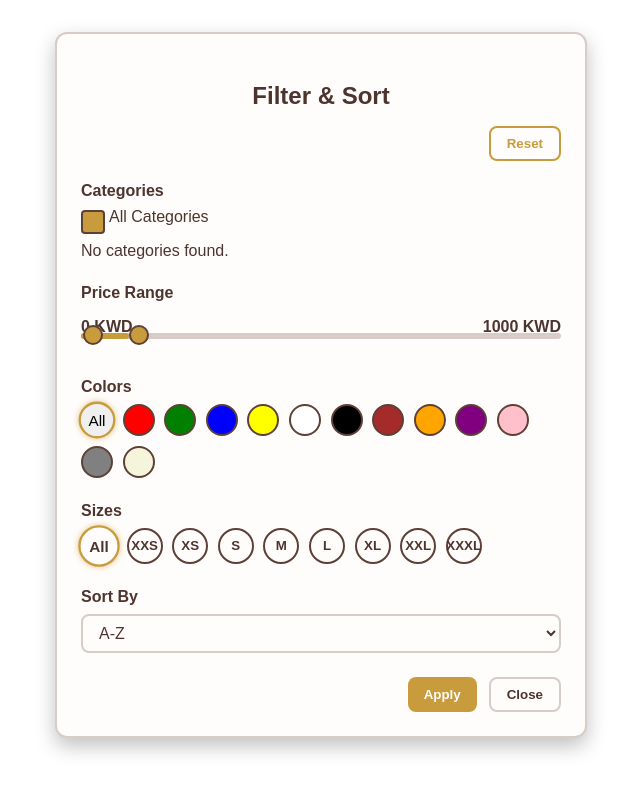
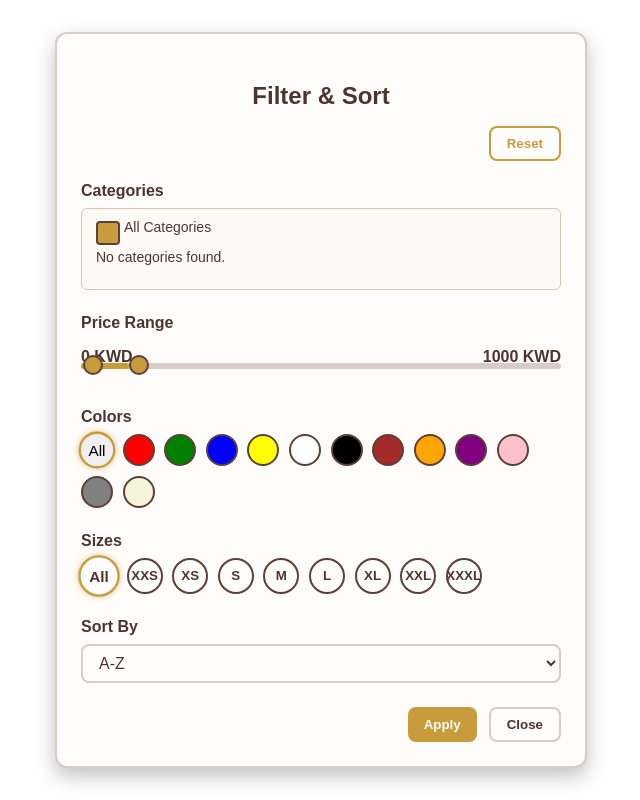
Before and after one commit to BLOUDANJEWELLERY/webns, a Next.js app in the folder nextjs/: page /components/filtersortmodal in a window 1280 px wide. Shown: the whole page, without its empty margins (319-959 px from the left). Built offline with nearby package versions, Linux system fonts and the light colour scheme.

Commit message:
Update filtersortmodal.tsx

```diff
--- a/nextjs/src/pages/components/filtersortmodal.tsx
+++ b/nextjs/src/pages/components/filtersortmodal.tsx
@@ -125,7 +125,7 @@ export default function FilterSortModal({
   const CategoryNodeItem = ({ node }: { node: CategoryNode }) => {
     const isExpanded = expandedCategories.has(node._id)
     return (
-      <div className={styles.categoryNode}>
+      <div>
         <div className={styles.categoryRow}>
           {node.children.length > 0 && (
             <button type="button" className={styles.toggleBtn} onClick={() => toggleCategoryExpand(node._id)}>
@@ -165,7 +165,7 @@ export default function FilterSortModal({
       {/* Categories */}
       <section className={styles.section}>
         <h4 className={styles.sectionTitle}>Categories</h4>
-        <div className={styles.categoryNode}>
+        <div className={styles.checkboxGroup}>
           <label className={styles.customCheckboxLabel}>
             <input
               type="checkbox"
@@ -174,9 +174,9 @@ export default function FilterSortModal({
             />
             <span>All Categories</span>
           </label>
+          {categoryTree.length === 0 ? <p>No categories found.</p> :
+            categoryTree.map(node => <CategoryNodeItem key={node._id} node={node} />)}
         </div>
-        {categoryTree.length === 0 ? <p>No categories found.</p> :
-          categoryTree.map(node => <CategoryNodeItem key={node._id} node={node} />)}
       </section>
 
       {/* Price Slider */}
```
